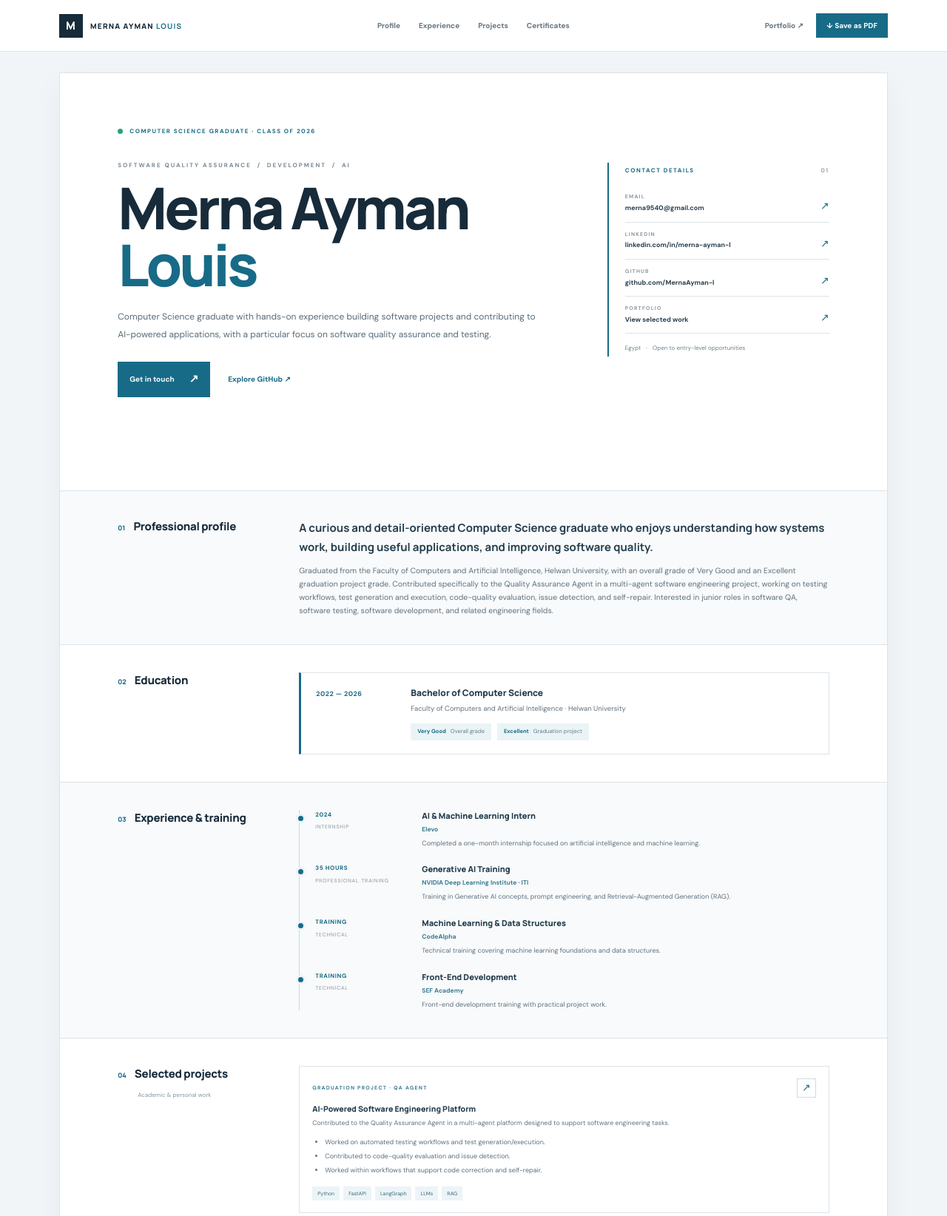
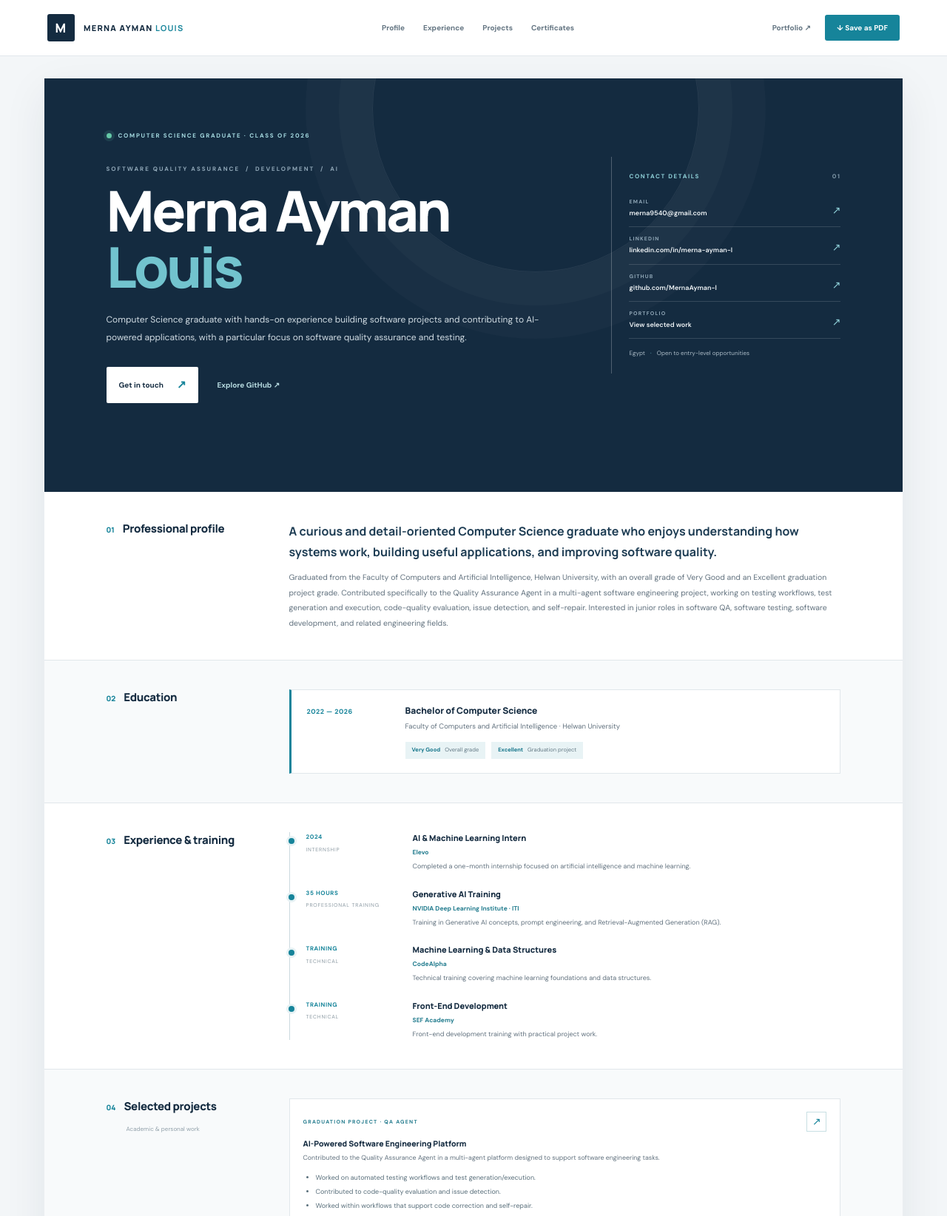
Before and after one commit to MernaAyman-l/CV, a plain HTML site: page index.html in a window 1280 px wide. Shown: the top 1644 px of the page at 74% size. Drawn offline with Linux system fonts and the light colour scheme.

Commit message:
Redesign CV with polished editorial resume layout

```diff
--- a/style.css
+++ b/style.css
@@ -1,141 +1,143 @@
-:root{--ink:#172b3a;--muted:#61717e;--line:#dce4e9;--blue:#176b87;--blue-light:#eaf4f7;--paper:#f2f5f7;--white:#fff}
+@import url('https://fonts.googleapis.com/css2?family=DM+Sans:wght@400;500;600;700&family=Manrope:wght@400;500;600;700;800&display=swap');
+:root{--navy:#142b40;--navy2:#1d3c53;--teal:#16849a;--teal-soft:#e8f3f5;--ink:#203344;--muted:#61717e;--line:#e1e7eb;--paper:#f3f6f8;--white:#fff}
 *{box-sizing:border-box}
-html{scroll-behavior:smooth;scroll-padding-top:82px}
+html{scroll-behavior:smooth;scroll-padding-top:86px}
 body{margin:0;background:var(--paper);color:var(--ink);font:14px/1.7 "DM Sans",Arial,sans-serif}
 a{color:inherit}
-.site-header{height:70px;position:sticky;top:0;z-index:10;display:flex;align-items:center;justify-content:space-between;padding:0 max(calc((100% - 1120px)/2),5%);background:#fff;border-bottom:1px solid var(--line)}
-.brand{display:flex;align-items:center;gap:10px;text-decoration:none;font:800 10px Manrope,sans-serif;letter-spacing:1.2px;color:var(--ink)}
-.brand-mark{display:grid;place-items:center;width:32px;height:32px;background:var(--ink);color:#fff;font:800 15px Manrope}
-.brand b{color:var(--blue)}
-.site-header nav{display:flex;gap:25px}
-.site-header nav a,.portfolio-link{font-size:10px;font-weight:700;text-decoration:none;color:#657580}
-.site-header nav a:hover,.portfolio-link:hover{color:var(--blue)}
-.header-actions{display:flex;align-items:center;gap:17px}
-.print-btn{border:0;background:var(--blue);color:#fff;padding:10px 14px;font:700 10px "DM Sans";cursor:pointer}
-.print-btn:hover{background:#12566d}
-.resume{max-width:1120px;margin:28px auto 55px;background:#fff;border:1px solid var(--line);box-shadow:0 12px 38px #172b3a0b}
-.hero{display:grid;grid-template-columns:minmax(0,1fr) 300px;gap:60px;align-items:center;padding:66px 7%;background:#fff;border-bottom:1px solid var(--line)}
-.hero-main{min-width:0}
-.eyebrow{display:inline-flex;align-items:center;gap:9px;color:var(--blue);font-size:8px;font-weight:800;letter-spacing:1.5px}
-.status-dot{width:7px;height:7px;border-radius:50%;background:#27a17b}
-.overline{margin:28px 0 12px;color:#778995;font-size:8px;font-weight:800;letter-spacing:2px}
-.hero h1{margin:0;font:800 clamp(52px,6.2vw,78px)/.98 Manrope,sans-serif;letter-spacing:-4px;color:var(--ink)}
-.hero h1 span{color:var(--blue)}
-.hero-intro{max-width:570px;margin:22px 0;color:#596b78;font-size:12px;line-height:1.95}
-.hero-actions{display:flex;align-items:center;gap:24px;margin-top:25px}
-.primary-action{display:inline-flex;align-items:center;gap:20px;padding:11px 16px;background:var(--blue);color:#fff;text-decoration:none;font-size:10px;font-weight:800}
-.primary-action:hover{background:#12566d}
-.primary-action span{font-size:15px}
-.text-action{font-size:10px;font-weight:700;color:var(--blue);text-decoration:none}
-.hero-contact{border-left:2px solid var(--blue);padding:4px 0 4px 22px}
-.contact-heading{display:flex;justify-content:space-between;margin-bottom:13px;color:var(--blue);font-size:8px;font-weight:800;letter-spacing:1.5px}
-.contact-heading span{color:#9aa8b0}
-.hero-contact>a{position:relative;display:flex;flex-direction:column;gap:2px;padding:10px 17px 10px 0;border-bottom:1px solid var(--line);text-decoration:none;overflow-wrap:anywhere}
-.hero-contact>a small{color:#8997a0;font-size:7px;font-weight:800;letter-spacing:1.2px}
-.hero-contact>a strong{color:#293f4e;font-size:9px;font-weight:700}
-.hero-contact>a i{position:absolute;right:0;top:17px;color:var(--blue);font-style:normal}
-.contact-location{padding-top:13px;color:#71818c;font-size:8px}
-.contact-location span{padding:0 5px;color:var(--blue)}
-.content-section{display:grid;grid-template-columns:205px minmax(0,1fr);gap:40px;padding:37px 7%;border-bottom:1px solid var(--line)}
-.content-section:nth-of-type(even){background:#f8fafb}
+.site-header{height:76px;position:sticky;top:0;z-index:20;display:flex;align-items:center;justify-content:space-between;padding:0 max(calc((100% - 1160px)/2),5%);background:#fff;border-bottom:1px solid var(--line)}
+.brand{display:flex;align-items:center;gap:12px;text-decoration:none;font:800 11px Manrope,sans-serif;letter-spacing:1.25px;color:var(--navy)}
+.brand-mark{display:grid;place-items:center;width:37px;height:37px;border-radius:3px;background:var(--navy);color:#fff;font:800 17px Manrope}
+.brand b{color:var(--teal)}
+.site-header nav{display:flex;align-items:center;gap:25px}
+.site-header nav a,.portfolio-link{font-size:10px;font-weight:700;text-decoration:none;color:#647582;transition:color .2s}
+.site-header nav a:hover,.portfolio-link:hover{color:var(--teal)}
+.header-actions{display:flex;align-items:center;gap:19px}
+.print-btn{border:0;border-radius:3px;background:var(--teal);color:#fff;padding:11px 16px;font:700 10px "DM Sans";cursor:pointer;transition:background .2s}
+.print-btn:hover{background:var(--navy)}
+.resume{max-width:1160px;margin:30px auto 60px;background:#fff;box-shadow:0 18px 55px rgba(20,43,64,.08)}
+.hero{position:relative;overflow:hidden;display:grid;grid-template-columns:minmax(0,1fr) 310px;gap:55px;align-items:center;padding:65px 7.2%;background:var(--navy);color:#fff}
+.hero:after{position:absolute;right:275px;top:-180px;width:440px;height:440px;border:1px solid rgba(255,255,255,.08);border-radius:50%;box-shadow:0 0 0 45px rgba(255,255,255,.025),0 0 0 90px rgba(255,255,255,.02);content:"";pointer-events:none}
+.hero-main,.hero-contact{position:relative;z-index:1}
+.eyebrow{display:inline-flex;align-items:center;gap:9px;color:#a7dce2;font-size:8px;font-weight:800;letter-spacing:1.7px}
+.status-dot{width:7px;height:7px;border-radius:50%;background:#65c8a7;box-shadow:0 0 0 4px rgba(101,200,167,.13)}
+.overline{margin:27px 0 12px;color:#91a8b8;font-size:8px;font-weight:800;letter-spacing:2px}
+.hero h1{margin:0;color:#fff;font:800 clamp(51px,6.1vw,76px)/.99 Manrope,sans-serif;letter-spacing:-3.7px}
+.hero h1 span{color:#72c3ce}
+.hero-intro{max-width:590px;margin:22px 0 0;color:#d1dce3;font-size:12px;line-height:2}
+.hero-actions{display:flex;align-items:center;gap:25px;margin-top:28px}
+.primary-action{display:inline-flex;align-items:center;gap:18px;padding:12px 17px;border-radius:2px;background:#fff;color:var(--navy);text-decoration:none;font-size:10px;font-weight:800}
+.primary-action span{font-size:15px;color:var(--teal)}
+.text-action{color:#b8dce1;font-size:10px;font-weight:700;text-decoration:none}
+.hero-contact{padding:20px 0 20px 23px;border-left:1px solid rgba(255,255,255,.25)}
+.contact-heading{display:flex;justify-content:space-between;margin-bottom:12px;color:#8fd0d8;font-size:8px;font-weight:800;letter-spacing:1.6px}
+.contact-heading span{color:#8098a8}
+.hero-contact>a{position:relative;display:flex;flex-direction:column;gap:2px;padding:10px 18px 10px 0;border-bottom:1px solid rgba(255,255,255,.14);text-decoration:none;overflow-wrap:anywhere}
+.hero-contact>a small{color:#91a8b8;font-size:7px;font-weight:800;letter-spacing:1.2px}
+.hero-contact>a strong{color:#f2f6f8;font-size:9px;font-weight:600}
+.hero-contact>a i{position:absolute;right:0;top:16px;color:#8fd0d8;font-style:normal}
+.contact-location{padding-top:13px;color:#aabac5;font-size:8px}
+.contact-location span{padding:0 5px;color:#72c3ce}
+.content-section{display:grid;grid-template-columns:205px minmax(0,1fr);gap:42px;padding:39px 7.2%;border-bottom:1px solid var(--line)}
+.content-section:nth-of-type(odd){background:#f8fafb}
 .section-label{display:flex;align-items:baseline;gap:11px;align-content:flex-start;flex-wrap:wrap}
-.section-label>span{color:var(--blue);font:800 9px Manrope}
-.section-label h2{margin:0;color:var(--ink);font:800 15px Manrope;letter-spacing:-.3px}
-.label-note{flex-basis:100%;margin:1px 0 0 27px;color:#8997a0;font-size:8px}
+.section-label>span{color:var(--teal);font:800 10px Manrope}
+.section-label h2{margin:0;color:var(--navy);font:800 15px/1.4 Manrope;letter-spacing:-.35px}
+.label-note{flex-basis:100%;margin:3px 0 0 27px;color:#91a0aa;font-size:8px}
 .section-body{min-width:0}
-.profile-lead{max-width:780px;margin:0 0 10px;color:#243d4d;font:700 15px/1.75 Manrope}
-.profile-section .section-body>p:last-child{max-width:800px;margin:0;color:var(--muted);font-size:10.5px}
-.education-card{display:grid;grid-template-columns:110px 1fr;gap:18px;padding:18px 20px;background:#fff;border:1px solid var(--line);border-left:3px solid var(--blue)}
-.education-date{padding-top:3px;color:var(--blue);font-size:9px;font-weight:800;letter-spacing:.5px}
-.education-card h3,.experience-item h3,.project-card h3,.activity-card h3{margin:0 0 5px;color:#213b4b;font:800 12px Manrope}
-.education-card p,.experience-item p,.project-card p,.activity-card p{margin:0;color:var(--muted);font-size:9.5px;line-height:1.75}
-.grade-pills{display:flex;flex-wrap:wrap;gap:8px;margin-top:11px}
-.grade-pills span{padding:5px 9px;background:var(--blue-light);color:#647984;font-size:7.5px}
-.grade-pills b{margin-right:4px;color:var(--blue)}
-.experience-list{padding-left:21px;border-left:1px solid #c9d9e0}
-.experience-item{position:relative;display:grid;grid-template-columns:130px 1fr;gap:14px;padding:0 0 19px}
+.profile-lead{max-width:780px;margin:0 0 11px;color:var(--navy2);font:700 16px/1.75 Manrope}
+.profile-section .section-body>p:last-child{max-width:820px;margin:0;color:var(--muted);font-size:10.5px;line-height:1.95}
+.education-card{display:grid;grid-template-columns:115px 1fr;gap:18px;padding:19px 21px;border:1px solid var(--line);border-left:3px solid var(--teal);background:#fff}
+.education-date{padding-top:3px;color:var(--teal);font-size:9px;font-weight:800;letter-spacing:.5px}
+.education-card h3,.experience-item h3,.project-card h3,.activity-card h3{margin:0 0 5px;color:var(--navy);font:800 12px Manrope}
+.education-card p,.experience-item p,.project-card p,.activity-card p{margin:0;color:var(--muted);font-size:9.5px;line-height:1.8}
+.grade-pills{display:flex;flex-wrap:wrap;gap:8px;margin-top:12px}
+.grade-pills span{padding:5px 9px;background:var(--teal-soft);color:#637985;font-size:7.5px}
+.grade-pills b{margin-right:4px;color:#14758a}
+.experience-list{padding-left:22px;border-left:1px solid #cbd9df}
+.experience-item{position:relative;display:grid;grid-template-columns:130px 1fr;gap:14px;padding:0 0 21px}
 .experience-item:last-child{padding-bottom:0}
-.experience-item:before{position:absolute;top:5px;left:-26px;width:7px;height:7px;border:3px solid #eaf4f7;border-radius:50%;background:var(--blue);content:""}
+.experience-item:before{position:absolute;top:5px;left:-27px;width:8px;height:8px;border:3px solid #e7f2f4;border-radius:50%;background:var(--teal);content:""}
 .exp-meta{display:flex;flex-direction:column;gap:4px}
-.exp-meta>span:first-child{color:var(--blue);font-size:8px;font-weight:800;letter-spacing:.6px}
-.exp-kind{color:#8997a0;font-size:7px;letter-spacing:.8px}
+.exp-meta>span:first-child{color:var(--teal);font-size:8px;font-weight:800;letter-spacing:.6px}
+.exp-kind{color:#8c9aa3;font-size:7px;letter-spacing:.8px}
 .experience-item h3{font-size:11px}
-.experience-item .exp-org{margin-bottom:3px;color:#397d92;font-size:8.5px;font-weight:700}
+.experience-item .exp-org{margin-bottom:3px;color:#247d8f;font-size:8.5px;font-weight:700}
 .experience-item p:last-child{font-size:9px}
-.project-featured{margin-bottom:13px;padding:19px 21px;border:1px solid #d6e4e9;border-left:3px solid var(--blue);background:#f5fafc}
+.project-featured{margin-bottom:14px;padding:20px 22px;border:1px solid #d7e6e9;border-left:3px solid var(--teal);background:#f4f9fa}
 .project-heading{display:flex;align-items:center;justify-content:space-between}
-.project-category{color:#397d92;font-size:7px;font-weight:800;letter-spacing:1.25px}
-.project-heading>a{display:grid;place-items:center;width:26px;height:26px;border:1px solid #cbdde4;color:var(--blue);text-decoration:none;font-size:14px}
-.project-heading>a:hover{background:var(--blue);color:#fff}
-.project-featured h3{margin:9px 0 5px;font-size:14px}
-.project-featured ul{margin:8px 0 0;padding-left:17px;color:#5c707d;font-size:9px}
+.project-category{color:#237b8d;font-size:7px;font-weight:800;letter-spacing:1.25px}
+.project-heading>a{display:grid;place-items:center;width:27px;height:27px;border:1px solid #c8dfe3;color:var(--teal);text-decoration:none;font-size:14px;transition:all .2s}
+.project-heading>a:hover{background:var(--teal);color:#fff}
+.project-featured h3{margin:10px 0 6px;font-size:14px}
+.project-featured ul{margin:9px 0 0;padding-left:17px;color:#586e7a;font-size:9px}
 .project-featured li{padding:2px 0}
-.project-grid{display:grid;grid-template-columns:1fr 1fr;gap:11px}
-.project-card{padding:16px 17px;border:1px solid var(--line);background:#fff;transition:border-color .2s,transform .2s}
-.project-card:hover{transform:translateY(-2px);border-color:#9fc6d2}
-.project-card h3{margin:8px 0 5px;font-size:10.5px}
+.project-grid{display:grid;grid-template-columns:1fr 1fr;gap:12px}
+.project-card{padding:17px 18px;border:1px solid var(--line);background:#fff;transition:border-color .2s,box-shadow .2s}
+.project-card:hover{border-color:#9ccbd2;box-shadow:0 7px 18px rgba(20,43,64,.05)}
+.project-card h3{margin:9px 0 5px;font-size:10.5px}
 .project-card p{font-size:8.8px}
-.project-year{color:#8997a0;font-size:7.5px}
-.tech-list{display:flex;flex-wrap:wrap;gap:5px;margin-top:11px}
-.tech-list span{padding:4px 7px;background:#edf4f7;color:#386c7d;font-size:7px}
-.skills-grid{display:grid;grid-template-columns:1fr 1fr;gap:18px 25px}
+.project-year{color:#8c9aa3;font-size:7.5px}
+.tech-list{display:flex;flex-wrap:wrap;gap:5px;margin-top:12px}
+.tech-list span{padding:4px 7px;background:#edf4f6;color:#386c7a;font-size:7px}
+.skills-grid{display:grid;grid-template-columns:1fr 1fr;gap:20px 26px}
 .skill-group{display:flex;align-items:flex-start;gap:12px}
-.skill-index{display:grid;place-items:center;min-width:26px;height:26px;background:var(--blue-light);color:var(--blue);font:800 9px Manrope}
-.skill-group h3{margin:0 0 4px;color:#2b4352;font:800 9.5px Manrope}
-.skill-group p{margin:0;color:#647580;font-size:8.8px;line-height:1.75}
-.cert-intro{margin:0 0 14px;color:#72818b;font-size:9px}
-.cert-grid{display:grid;grid-template-columns:1fr 1fr;gap:9px}
-.cert-card{display:grid;grid-template-columns:55px 1fr 15px;align-items:center;gap:10px;min-width:0;padding:9px;border:1px solid var(--line);background:#fff;text-decoration:none;transition:border-color .2s}
-.cert-card:hover{border-color:#9fc6d2}
-.cert-card img{width:55px;height:44px;object-fit:cover;object-position:top;border:1px solid #e1e8eb;background:#f1f5f7}
+.skill-index{display:grid;place-items:center;min-width:27px;height:27px;border-radius:2px;background:var(--teal-soft);color:var(--teal);font:800 9px Manrope}
+.skill-group h3{margin:0 0 4px;color:var(--navy);font:800 9.5px Manrope}
+.skill-group p{margin:0;color:#647580;font-size:8.8px;line-height:1.8}
+.cert-intro{margin:0 0 15px;color:#75858f;font-size:9px}
+.cert-grid{display:grid;grid-template-columns:1fr 1fr;gap:10px}
+.cert-card{display:grid;grid-template-columns:58px 1fr 15px;align-items:center;gap:10px;min-width:0;padding:9px;border:1px solid var(--line);background:#fff;text-decoration:none;transition:border-color .2s,transform .2s}
+.cert-card:hover{border-color:#9ccbd2;transform:translateY(-1px)}
+.cert-card img{width:58px;height:46px;object-fit:cover;object-position:top;border:1px solid #e1e8eb;background:#f1f5f7}
 .cert-card span{display:flex;flex-direction:column;min-width:0}
-.cert-card small{color:#397d92;font-size:6.5px;font-weight:800;letter-spacing:1px}
-.cert-card b{color:#2b4352;font:700 8.5px/1.5 Manrope}
-.cert-card i{color:var(--blue);font-size:13px;font-style:normal}
-.final-grid{display:grid;grid-template-columns:1fr 1fr;gap:30px}
-.subheading{margin-bottom:12px;color:#397d92;font-size:7.5px;font-weight:800;letter-spacing:1.3px}
-.activity-card{display:flex;gap:12px;padding:15px;border:1px solid var(--line);background:#fff}
-.activity-symbol{display:grid;place-items:center;width:28px;height:28px;background:var(--blue-light);color:var(--blue)}
+.cert-card small{color:#247b8d;font-size:6.5px;font-weight:800;letter-spacing:1px}
+.cert-card b{color:var(--navy);font:700 8.5px/1.55 Manrope}
+.cert-card i{color:var(--teal);font-size:13px;font-style:normal}
+.final-grid{display:grid;grid-template-columns:1fr 1fr;gap:32px}
+.subheading{margin-bottom:12px;color:#247b8d;font-size:7.5px;font-weight:800;letter-spacing:1.3px}
+.activity-card{display:flex;gap:12px;padding:16px;border:1px solid var(--line);background:#fff}
+.activity-symbol{display:grid;place-items:center;width:29px;height:29px;flex:0 0 auto;border-radius:2px;background:var(--teal-soft);color:var(--teal)}
 .activity-card h3{font-size:9.5px}
 .activity-card p{font-size:8.5px}
 .soft-skills{display:flex;flex-wrap:wrap;gap:6px}
-.soft-skills span{padding:5px 8px;background:#edf4f7;color:#526d7b;font-size:7.5px}
-.language-heading{margin-top:18px}
+.soft-skills span{padding:5px 8px;background:#edf3f5;color:#526c79;font-size:7.5px}
+.language-heading{margin-top:20px}
 .language-list{display:flex;flex-wrap:wrap;gap:20px}
 .language-list span{color:#526875;font-size:8.5px}
-.language-list b{margin-left:5px;color:var(--blue)}
-.page-footer{display:flex;align-items:center;justify-content:space-between;gap:15px;padding:22px 7%;background:#f8fafb;color:#8997a0;font-size:7.5px}
-.page-footer span:first-child{color:#38515e;font:800 8px Manrope;letter-spacing:1.2px}
-.page-footer a{color:var(--blue);font-size:7px;font-weight:800;letter-spacing:.8px;text-decoration:none}
-@media(max-width:850px){.site-header nav{gap:13px}.site-header nav a{font-size:9px}.hero{gap:30px}.content-section{grid-template-columns:175px 1fr;gap:25px}}
-@media(max-width:650px){.site-header{height:62px;padding:0 5%}.site-header nav{display:none}.header-actions{gap:12px}.portfolio-link{font-size:9px}.print-btn{padding:9px 11px}.resume{margin:0 auto 25px}.hero{grid-template-columns:1fr;gap:28px;padding:40px 7%}.hero h1{font-size:55px}.hero-contact{max-width:390px}.content-section{grid-template-columns:1fr;gap:13px;padding:27px 7%}.section-label{align-items:center}.label-note{flex-basis:auto;margin:0 0 0 4px}.project-grid,.cert-grid,.skills-grid,.final-grid{grid-template-columns:1fr}.experience-item{grid-template-columns:95px 1fr}.page-footer{flex-wrap:wrap;padding:18px 7%}.education-card{grid-template-columns:1fr;gap:5px}}
-@media(max-width:390px){.brand{font-size:9px}.portfolio-link{display:none}.hero h1{font-size:47px}.hero{padding:34px 6%}.content-section{padding:24px 6%}.experience-item{grid-template-columns:1fr;gap:2px}.exp-meta{flex-direction:row;gap:10px}.cert-card{grid-template-columns:48px 1fr 12px}.cert-card img{width:48px;height:40px}}
+.language-list b{margin-left:5px;color:var(--teal)}
+.page-footer{display:flex;align-items:center;justify-content:space-between;gap:15px;padding:22px 7.2%;background:#f7f9fa;color:#8a98a1;font-size:7.5px}
+.page-footer span:first-child{color:var(--navy);font:800 8px Manrope;letter-spacing:1.2px}
+.page-footer a{color:var(--teal);font-size:7px;font-weight:800;letter-spacing:.8px;text-decoration:none}
+@media(max-width:900px){.site-header nav{gap:14px}.site-header nav a{font-size:9px}.hero{gap:30px}.content-section{grid-template-columns:175px 1fr;gap:27px}}
+@media(max-width:680px){.site-header{height:64px;padding:0 5%}.site-header nav{display:none}.header-actions{gap:12px}.portfolio-link{font-size:9px}.print-btn{padding:9px 11px}.resume{margin:0 auto 25px}.hero{grid-template-columns:1fr;gap:27px;padding:42px 7%}.hero h1{font-size:56px}.hero-contact{max-width:420px}.content-section{grid-template-columns:1fr;gap:14px;padding:28px 7%}.section-label{align-items:center}.label-note{flex-basis:auto;margin:0 0 0 4px}.project-grid,.cert-grid,.skills-grid,.final-grid{grid-template-columns:1fr}.experience-item{grid-template-columns:95px 1fr}.page-footer{flex-wrap:wrap;padding:18px 7%}.education-card{grid-template-columns:1fr;gap:5px}}
+@media(max-width:390px){.brand{font-size:9px}.portfolio-link{display:none}.hero h1{font-size:48px}.hero{padding:35px 6%}.content-section{padding:24px 6%}.experience-item{grid-template-columns:1fr;gap:2px}.exp-meta{flex-direction:row;gap:10px}.cert-card{grid-template-columns:48px 1fr 12px}.cert-card img{width:48px;height:40px}}
 @media print{
-@page{size:A4;margin:11mm}
-body{background:#fff;font-size:9pt}
+@page{size:A4;margin:10mm}
+body{background:#fff;font-size:9pt;-webkit-print-color-adjust:exact;print-color-adjust:exact}
 .site-header{display:none}
-.resume{max-width:none;margin:0;border:0;box-shadow:none}
-.hero{grid-template-columns:1.2fr .8fr;gap:10mm;min-height:0;padding:15mm 12mm;border-bottom:1px solid #cbd5da;print-color-adjust:exact;-webkit-print-color-adjust:exact}
+.resume{max-width:none;margin:0;box-shadow:none}
+.hero{grid-template-columns:1.2fr .8fr;gap:9mm;padding:13mm 11mm}
+.hero:after{display:none}
 .hero h1{font-size:34pt;letter-spacing:-1.5px}
 .eyebrow,.overline{font-size:6pt}
-.hero-intro{margin:10px 0;font-size:8pt}
+.hero-intro{margin:9px 0;font-size:8pt}
 .hero-actions{display:none}
-.hero-contact{padding-left:12px}
+.hero-contact{padding-left:11px}
 .hero-contact>a{padding:5px 12px 5px 0}
 .hero-contact>a small{font-size:5.5pt}
 .hero-contact>a strong{font-size:6.5pt}
 .contact-heading,.contact-location{font-size:6pt}
-.content-section{grid-template-columns:34mm 1fr;gap:7mm;padding:7mm 12mm;break-inside:auto}
+.content-section{grid-template-columns:33mm 1fr;gap:6mm;padding:6.5mm 11mm;break-inside:auto}
 .section-label h2{font-size:10pt}
 .section-label>span{font-size:6.5pt}
 .label-note{font-size:6pt}
 .profile-lead{font-size:10pt}
 .profile-section .section-body>p:last-child{font-size:7.5pt}
-.education-card{grid-template-columns:25mm 1fr;padding:8px}
+.education-card{grid-template-columns:24mm 1fr;padding:8px}
 .education-card h3,.experience-item h3{font-size:8.5pt}
 .education-card p,.experience-item p{font-size:7pt}
 .grade-pills{margin-top:5px}
-.experience-item{grid-template-columns:25mm 1fr;padding-bottom:8px}
+.experience-item{grid-template-columns:24mm 1fr;padding-bottom:8px}
 .exp-meta>span:first-child,.exp-kind{font-size:5.5pt}
 .project-featured{margin-bottom:6px;padding:9px}
 .project-featured h3{font-size:9pt}
@@ -167,6 +169,6 @@ body{background:#fff;font-size:9pt}
 .language-list{gap:12px}
 .language-list span{font-size:6.5pt}
 .language-heading{margin-top:8px}
-.page-footer{padding:8px 12mm;font-size:6pt}
+.page-footer{padding:8px 11mm;font-size:6pt}
 .page-footer a{font-size:6pt}
 }
```
